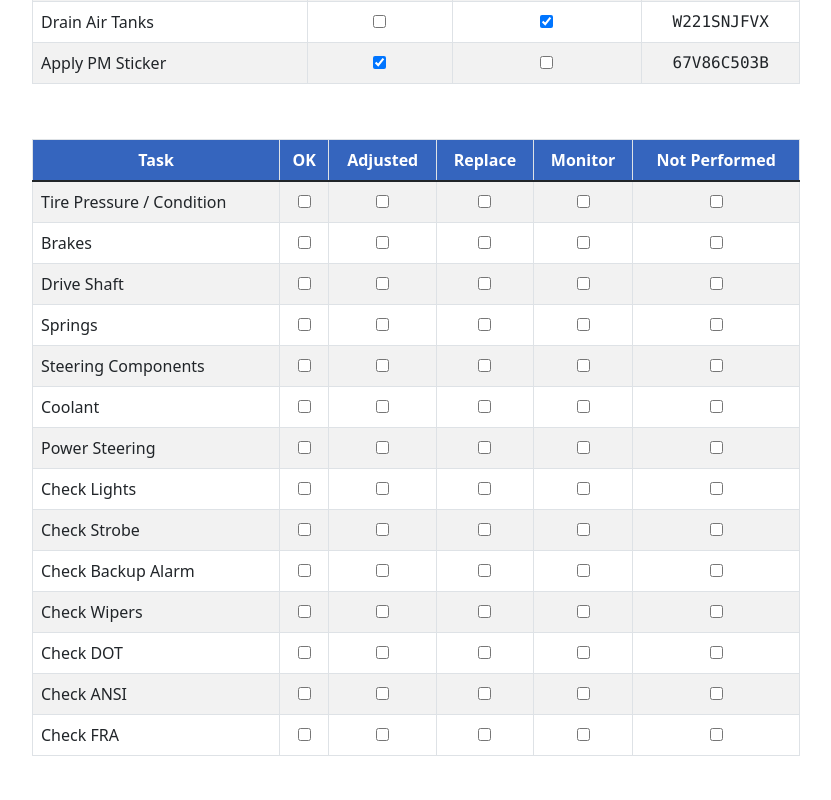
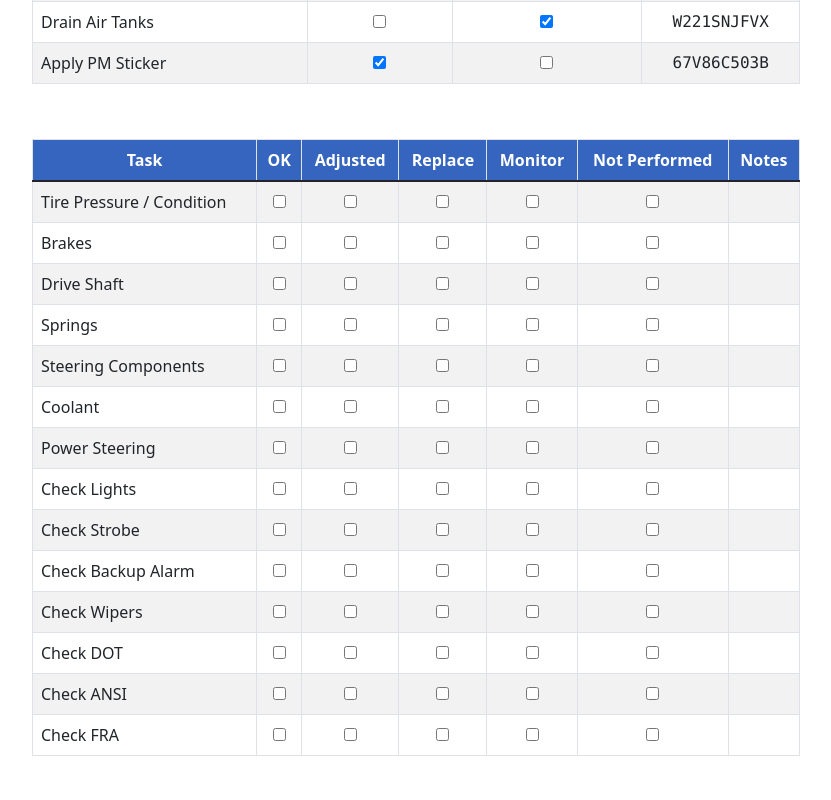
Before and after one commit to stevenpfaff/SBJ_PM_Inspection, a React (Create React App) app: page / in a window 1280 px wide. Shown: the part 760-1560 px from the top of the page, without its empty margins (224-1055 px from the left). Built offline with nearby package versions, Linux system fonts and the light colour scheme.

Commit message:
added notes column to table 3

```diff
--- a/src/components/Table3.jsx
+++ b/src/components/Table3.jsx
@@ -12,6 +12,7 @@ const Table3 = () => (
         <th>Replace</th>
         <th>Monitor</th>
         <th>Not Performed</th>
+        <th>Notes</th>
       </tr>
     </thead>
     <tbody>
@@ -35,6 +36,9 @@ const Table3 = () => (
           <td>
             <input type='checkbox' />
           </td>
+          <td>
+
+          </td>
         </tr>
       ))}
     </tbody>
```
